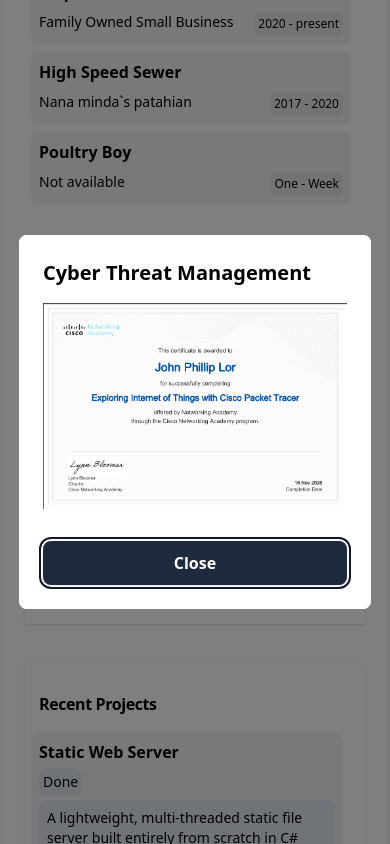
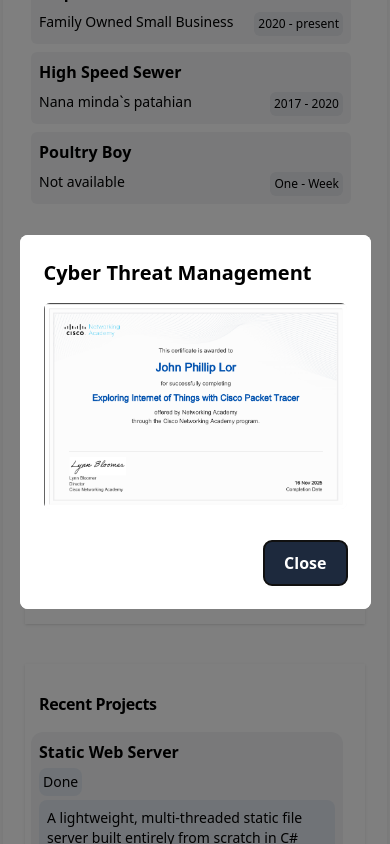
Before and after one commit to Zaido219/personal-portfolio, a React (Vite) app: page / in a window 390 px wide. Both pictures are taken after a click on the element 195 px from the left and 1318 px from the top of the page. Shown: the part 896-1740 px from the top of the page. Built offline with nearby package versions, Linux system fonts and the light colour scheme.

Commit message:
style:WIP certificate modal responsiveness

```diff
--- a/src/components/Ui/modals.tsx
+++ b/src/components/Ui/modals.tsx
@@ -18,15 +18,25 @@ export const CertificateModal = ({title, src, isOpen, onClose}  : CertificateMod
     return (
        <dialog
     ref={dialogRef}
-            onClose={onClose} // Syncs native 'Esc' key press with React state
+    onClose={onClose}
     className="fixed inset-0 m-auto rounded-lg p-0 backdrop:bg-black/50"
 >
-            <div className="p-6 bg-white flex flex-col gap-4">
+    {/* 1. Constrain the width and height on this wrapper DIV */}
+    <div className="p-6 bg-white flex flex-col gap-4 w-[90vw] max-w-lg max-h-[90vh] overflow-hidden">
         <h2 className="text-xl font-bold">{title}</h2>
-                <img src={src} alt={title} className="max-w-full h-auto" />
+
+        {/* 2. Constrain the image container so it doesn't blow up vertically */}
+        <div className="flex-1 flex items-center justify-center overflow-hidden bg-slate-50 rounded-md">
+            <img
+                src={src}
+                alt={title}
+                className="max-w-full max-h-[50vh] object-contain"
+            />
+        </div>
+
         <button
             onClick={onClose}
-                    className="mt-4 px-5 py-2.5 bg-slate-800 hover:bg-slate-800 active:scale-[0.98] text-white text-md font-semibold rounded-lg shadow-sm transition-all duration-200 focus-visible:outline focus-visible:outline-2 focus-visible:outline-offset-2 focus-visible:outline-slate-900"
+            className="self-end mt-4 px-5 py-2.5 bg-slate-800 hover:bg-slate-700 active:scale-[0.98] text-white text-md font-semibold rounded-lg shadow-sm transition-all duration-200"
         >
             Close
         </button>
```
Lines whose indentation alone changed are shown as unchanged.
